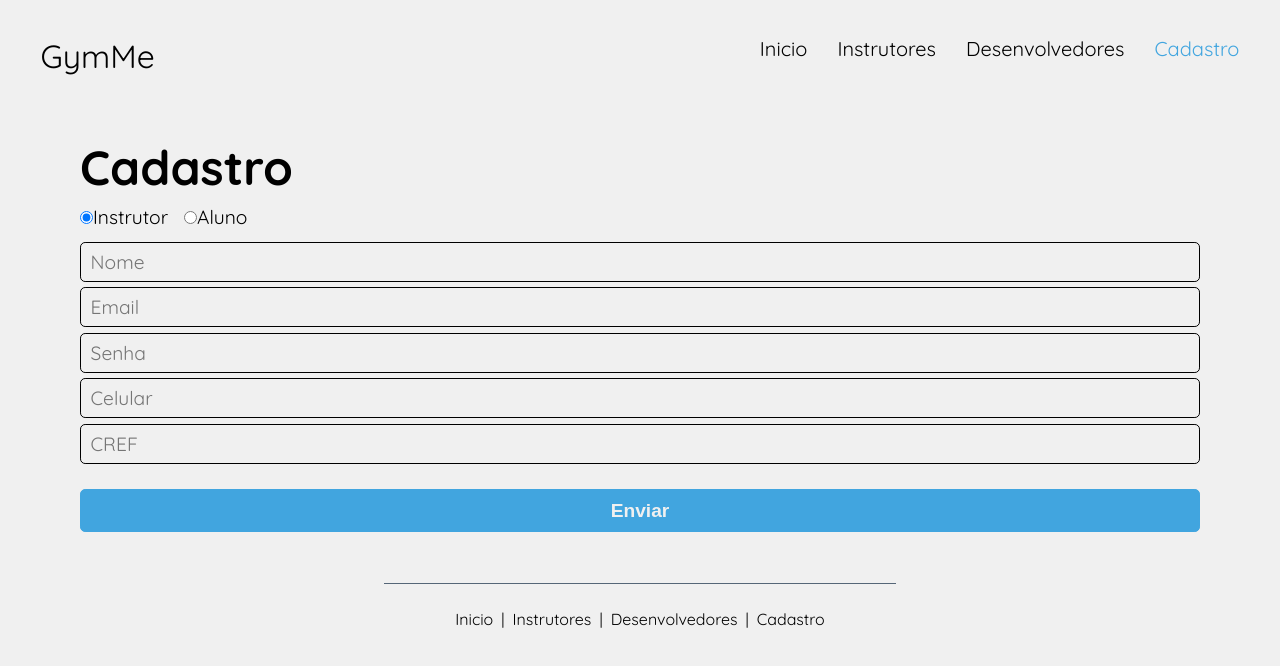
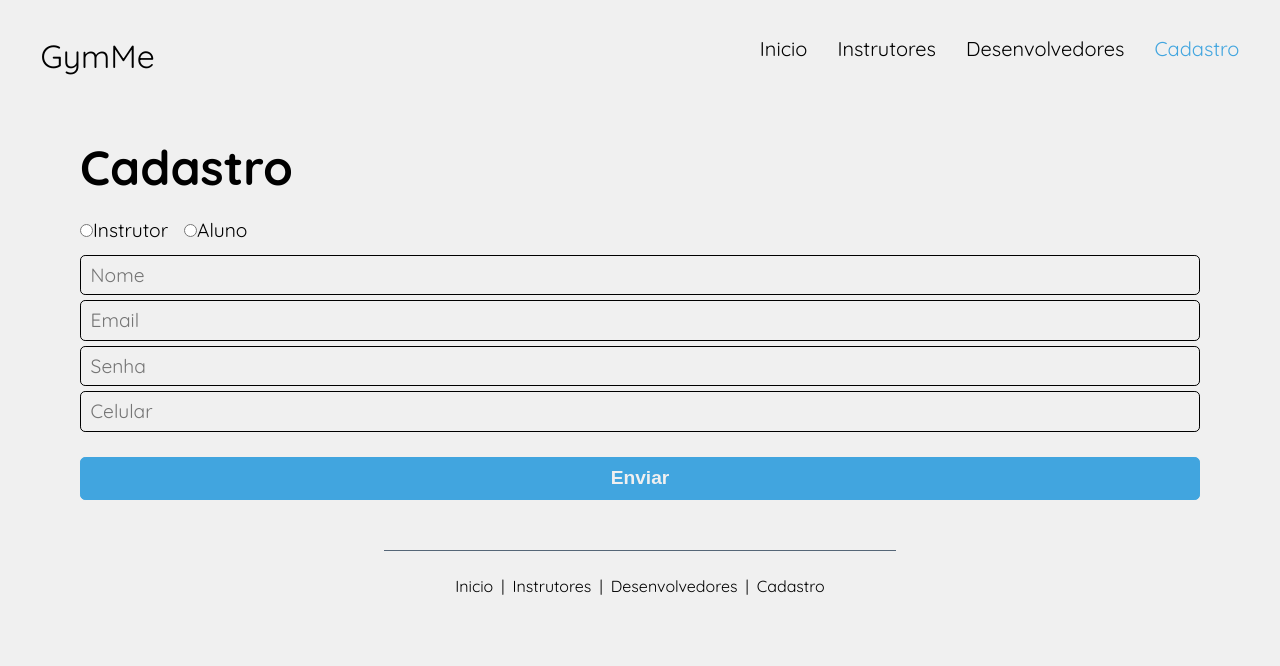
Before and after one commit to victorhfernandes/GymMe, a React (Vite) app: page /cadastro in a window 1280 px wide. Shown: the top 666 px of the page. Built offline with nearby package versions, Linux system fonts and the light colour scheme; the HTML template or start-up script is replaced by a standard one.

Commit message:
add hook form cadastro

```diff
--- a/src/components/InputText/InputText.tsx
+++ /dev/null
@@ -1,31 +0,0 @@
-//import { ChangeEvent } from "react";
-//import "./InputText.css";
-import { FieldValues, UseFormRegister } from "react-hook-form";
-
-interface Props {
-  values: InputTextType[];
-}
-
-type InputTextType = {
-  type: string;
-  placeholder: string;
-  register: UseFormRegister<FieldValues>;
-};
-
-const InputText = ({ values }: Props) => {
-  return (
-    <>
-      {values.map((item, index) => (
-        <input
-          {...item.register(item.placeholder.toLowerCase())}
-          key={index}
-          type={item.type}
-          placeholder={item.placeholder}
-          autoComplete="on"
-        />
-      ))}
-    </>
-  );
-};
-
-export default InputText;
--- a/src/pages/Cadastro/Cadastro.tsx
+++ b/src/pages/Cadastro/Cadastro.tsx
@@ -1,15 +1,7 @@
-import { FormEvent, useState } from "react";
-import InputText from "../../components/InputText/InputText";
 import "./Cadastro.css";
-import { useForm, SubmitHandler } from "react-hook-form";
+import { useForm } from "react-hook-form";
 
 function Cadastro() {
-  const [nome, setNome] = useState(sessionStorage.getItem("nome") || "");
-  const [email, setEmail] = useState(sessionStorage.getItem("email") || "");
-  const [categoria, setCategoria] = useState("instrutor");
-  const [senha, setSenha] = useState("");
-  const [celular, setCelular] = useState("");
-  const [cref, setCref] = useState("");
   const { register, handleSubmit } = useForm();
 
   function onSubmit(data: any) {
@@ -40,58 +32,39 @@ function Cadastro() {
     <>
       <div className="containner-cadastro">
         <h1 className="title">Cadastro</h1>
+        <form className="forms-cadastro" onSubmit={handleSubmit(onSubmit)}>
           <div className="radio-flex">
             <label className="label-cadastro">
               <input
+                {...register("Categoria")}
                 type="radio"
-              name="categoria"
                 value="instrutor"
-              checked={"instrutor" === categoria}
-              onChange={(event) => setCategoria(event.target.value)}
               />
               Instrutor
             </label>
-
             <label className="label-cadastro">
-            <input
-              type="radio"
-              name="categoria"
-              value="aluno"
-              checked={"aluno" === categoria}
-              onChange={(event) => setCategoria(event.target.value)}
-            />
+              <input {...register("Categoria")} type="radio" value="aluno" />
               Aluno
             </label>
           </div>
-        <form className="forms-cadastro" onSubmit={handleSubmit(onSubmit)}>
-          <InputText
-            values={[
-              {
-                type: "text",
-                placeholder: "Nome",
-                register: register,
-              },
-              {
-                type: "text",
-                placeholder: "Email",
-                register: register,
-              },
-              {
-                type: "password",
-                placeholder: "Senha",
-                register: register,
-              },
-              {
-                type: "text",
-                placeholder: "Celular",
-                register: register,
-              },
-              {
-                type: "text",
-                placeholder: "CREF",
-                register: register,
-              },
-            ]}
+          <input
+            {...register("nome")}
+            type="text"
+            placeholder="Nome"
+            autoComplete="on"
+          />
+          <input
+            {...register("email")}
+            type="email"
+            placeholder="Email"
+            autoComplete="on"
+          />
+          <input {...register("senha")} type="password" placeholder="Senha" />
+          <input
+            {...register("celular")}
+            type="text"
+            placeholder="Celular"
+            autoComplete="on"
           />
           <button type="submit">Enviar</button>
         </form>
```
Lines whose indentation alone changed are shown as unchanged.
